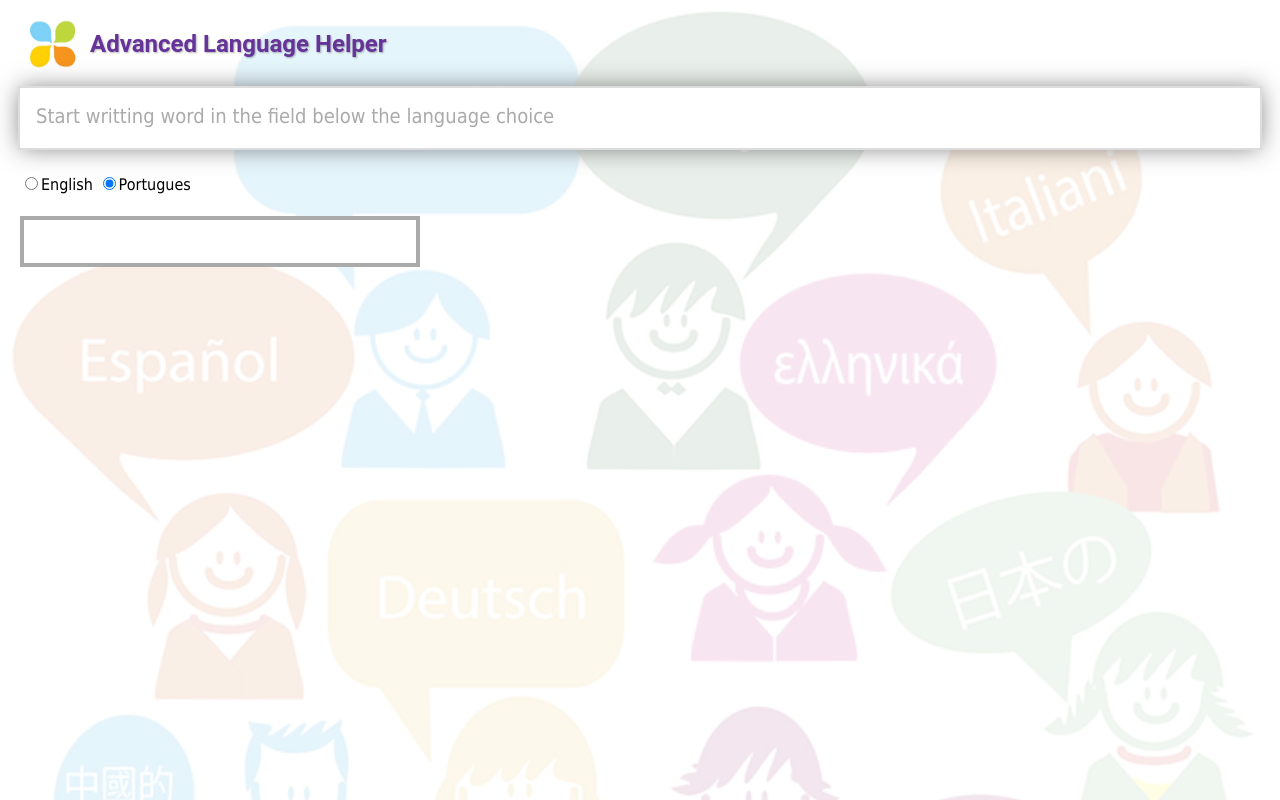
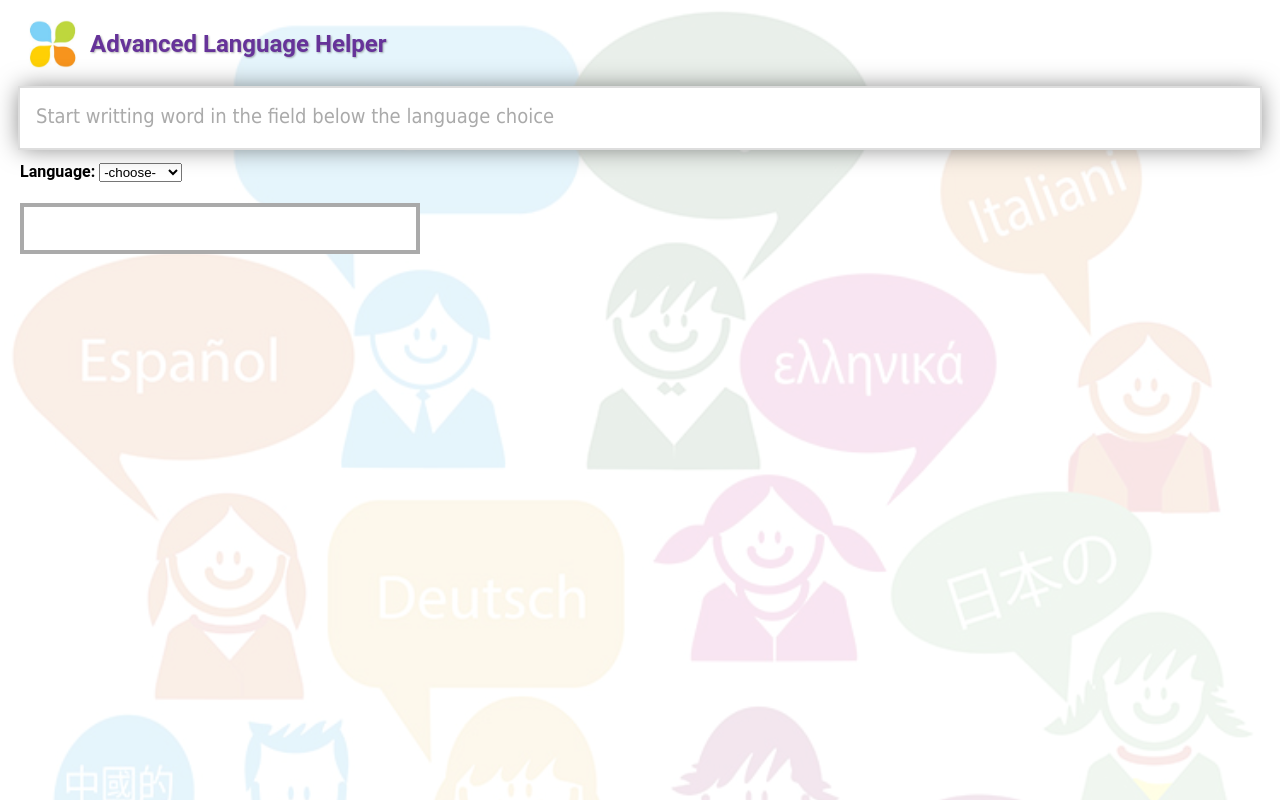
Before and after one commit to zodiacweight/dynamic_site, a website: page index.html in a window 1280 px wide. Drawn offline with Linux system fonts and the light colour scheme.

Commit message:
Turning radios for Languages into select, renaming form id variable.

```diff
--- a/index.html
+++ b/index.html
@@ -18,12 +18,19 @@
             <section id="sentences-translated" class="initial"></section>
             <div id = "forms">
                 <form id="chooseLanguage">
-                    <label>
+                    <h4>Language:
+                        <select>
+                            <option value="">-choose-</option>
+                            <option value="english">English</option>
+                            <option value="portugues">Portugues</option>
+                        </select>
+                    </h4>
+                    <!-- <label>
                         <input type="radio" name="radio" value="английский">English
                     </label>
                     <label>
                         <input type="radio" name="radio" value="португальский" checked>Portugues
-                    </label>
+                    </label> -->
                     <input type="text" id="word">
                 </form>
             </div>
--- a/scripts/functions.js
+++ b/scripts/functions.js
@@ -149,7 +149,7 @@ function addForm() {
     //
     if ($(`#${addWordFormStr}`).length) return;
     //
-    $chooseLanguage.after(`<form id="${addWordFormStr}">
+    $chooseLanguageForm.after(`<form id="${addWordFormStr}">
     ${createFields()}
         ${setButton('save')}
     </form>`);
--- a/scripts/handlers.js
+++ b/scripts/handlers.js
@@ -39,7 +39,7 @@ $(function () {
                 }
 
                 //if(!($("#deleteWord")).length){
-                    //$chooseLanguage.append('<input type="button" id="deleteWord" value="удалить слово">');
+                    //$chooseLanguageForm.append('<input type="button" id="deleteWord" value="удалить слово">');
                 //}
                 //console.log("in this place");
             } */ /* else {
@@ -70,8 +70,8 @@ $(function () {
         })
         .on('keypress input blur', `#${inputAttachSelector}`, keepNewWordInputSynchronized);
     // click on #addWord
-    $chooseLanguage.on("click", `#${addWordStr}`, () => {
-        $chooseLanguage.after(createForm());
+    $chooseLanguageForm.on("click", `#${addWordStr}`, () => {
+        $chooseLanguageForm.after(createForm());
     });
     // store the word
     $forms.on("click", `#${btnSaveSelector}`, function () {
--- a/scripts/init.js
+++ b/scripts/init.js
@@ -20,4 +20,4 @@ const languages = {
     // get container for translated content
     $sentencesTranslated = $('#sentences-translated'),
     //
-    $chooseLanguage = $("#chooseLanguage");
+    $chooseLanguageForm = $("#chooseLanguage");
```
